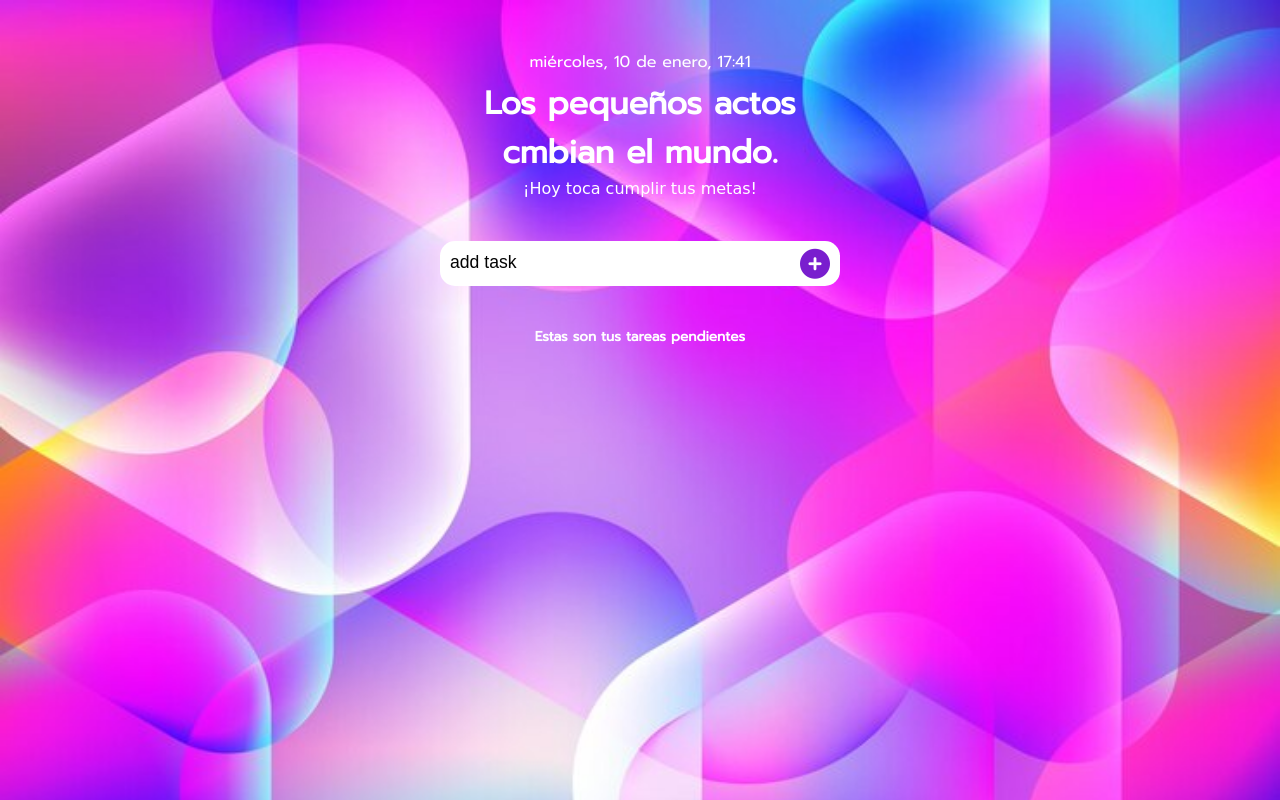
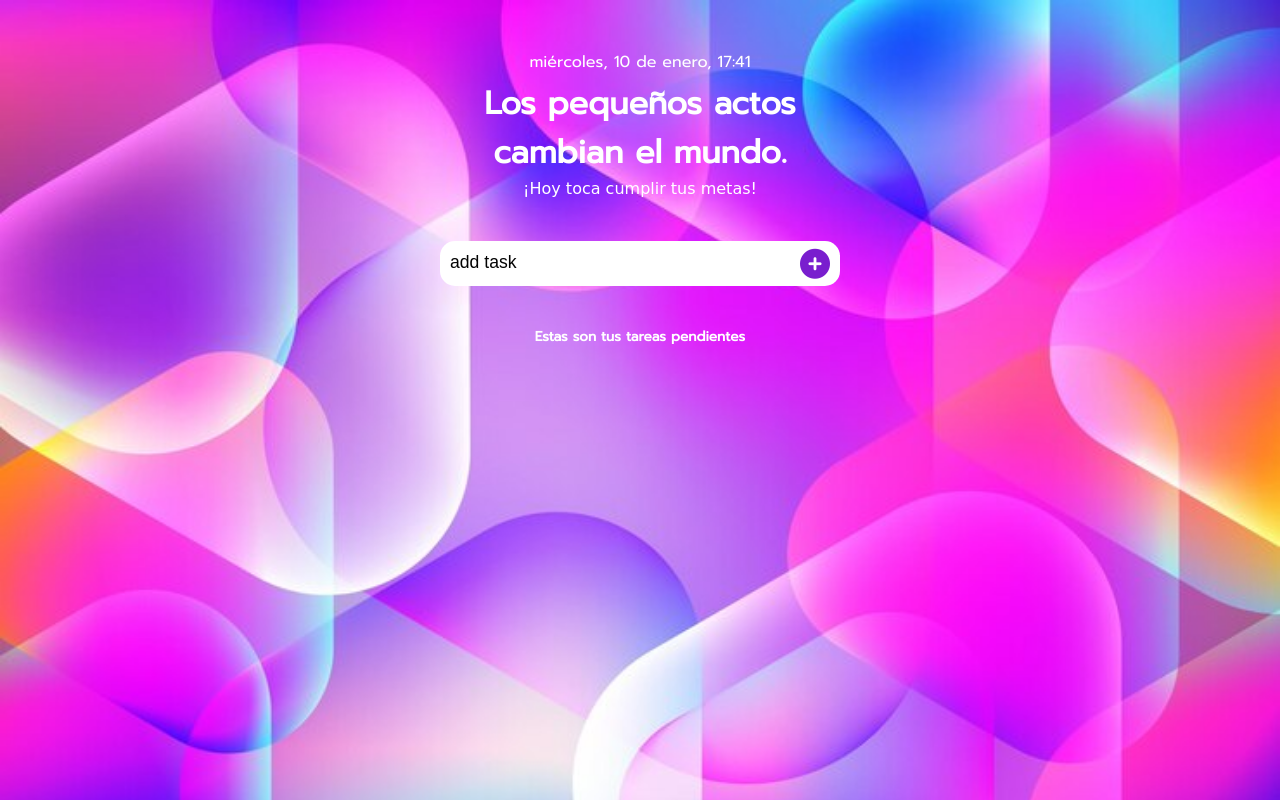
Before and after one commit to DenisseNavarro/lista, a plain HTML site: page index.html in a window 1280 px wide. Drawn offline with Linux system fonts and the light colour scheme; a web font is replaced by a local one.

Commit message:
cambio html

```diff
--- a/index2.html
+++ b/index.html
@@ -22,7 +22,7 @@
         <div class="profileContainer">
             <div id="profileContainer__date"></div>
 
-            <h1 class="profileContainer__great">Los pequeños actos cmbian el  mundo.</h1>
+            <h1 class="profileContainer__great">Los pequeños actos cambian el mundo.</h1>
             <span class="profileContainer__message">¡Hoy toca cumplir tus metas!</span>
         </div>
 
```
